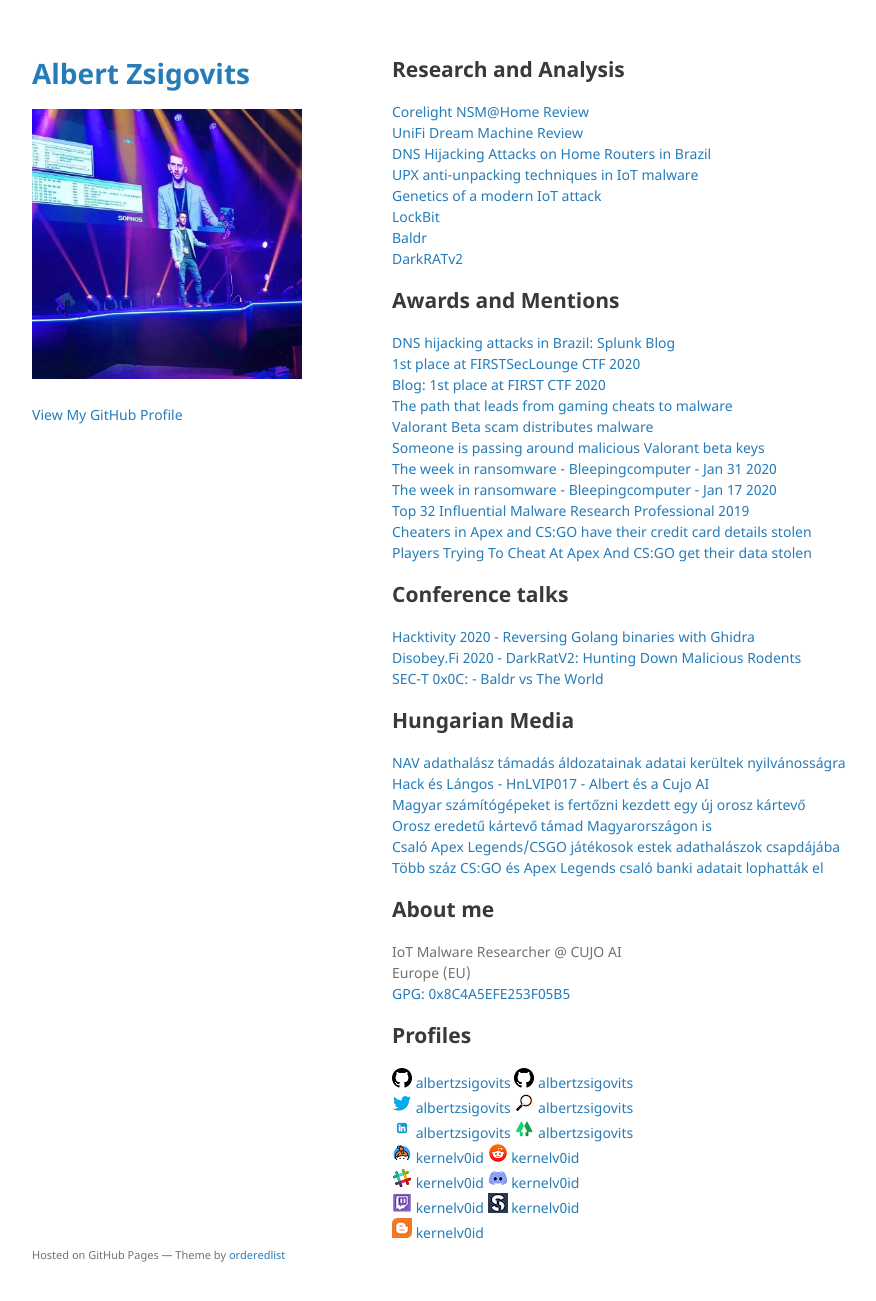
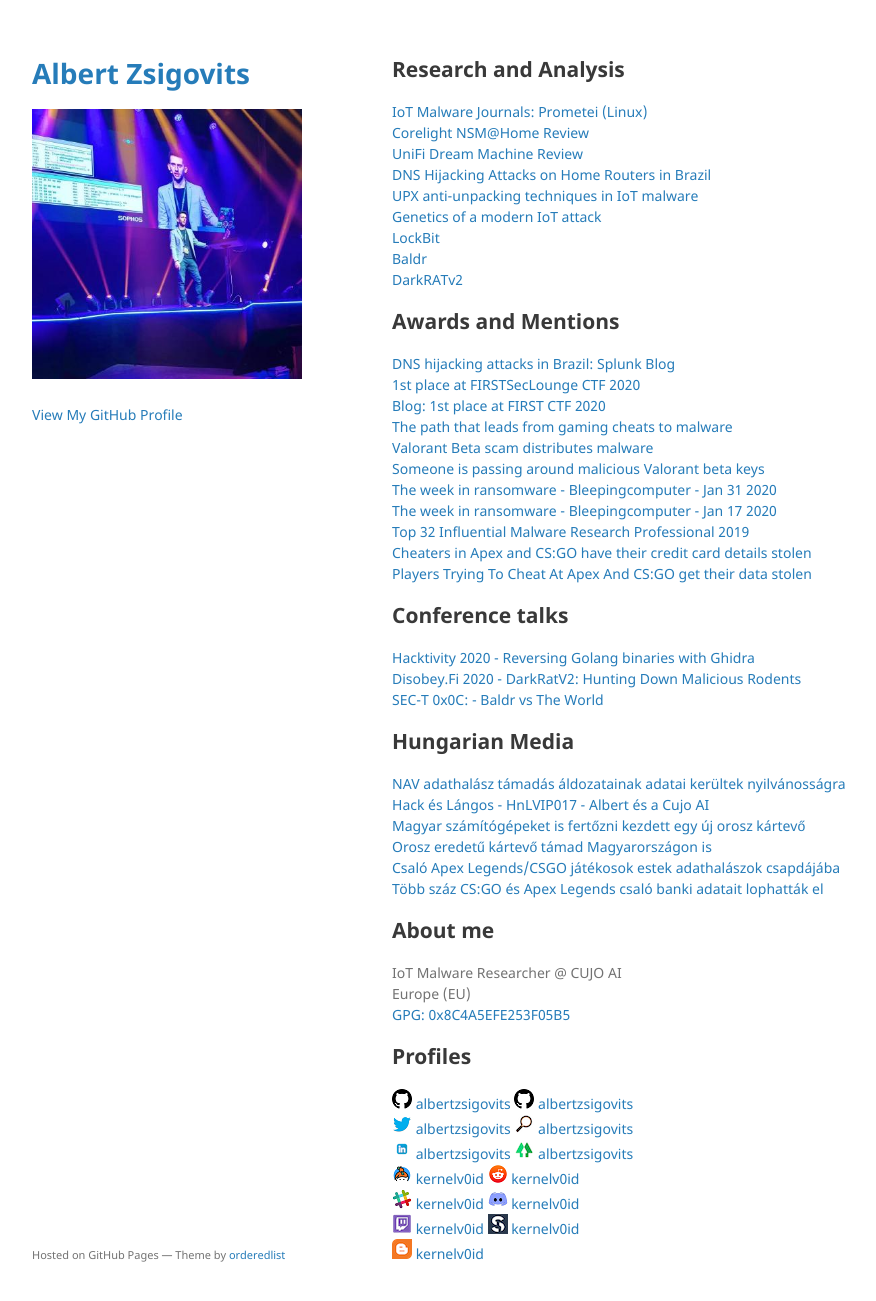
Before and after one commit to albertzsigovits/albertzsigovits.github.io, a Jekyll site: the page built from index.md, in a window 1280 px wide and 1334 px high. Shown: the top 1301 px of the window, without its empty margins (178-1054 px from the left). Built offline with Jekyll 4.4.1, drawn with Linux system fonts in a browser that asks for light colours; the repository's description, which GitHub fills in, is left out; our own code applies the rules of GitHub Pages for plain Markdown files.

Commit message:
Update index.md

```diff
--- a/index.md
+++ b/index.md
@@ -3,6 +3,7 @@
 ---
 ## Research and Analysis
 
+[IoT Malware Journals: Prometei (Linux)](hhttps://cujo.com/iot-malware-journals-prometei-linux/)
 [Corelight NSM@Home Review](https://github.com/albertzsigovits/writeups/blob/main/corelight-nsm-home/README.md)
 [UniFi Dream Machine Review](https://github.com/albertzsigovits/writeups/blob/main/unifi-udm/README.md)
 [DNS Hijacking Attacks on Home Routers in Brazil](https://cujo.com/dns-hijacking-attacks-on-home-routers-in-brazil/)
```
